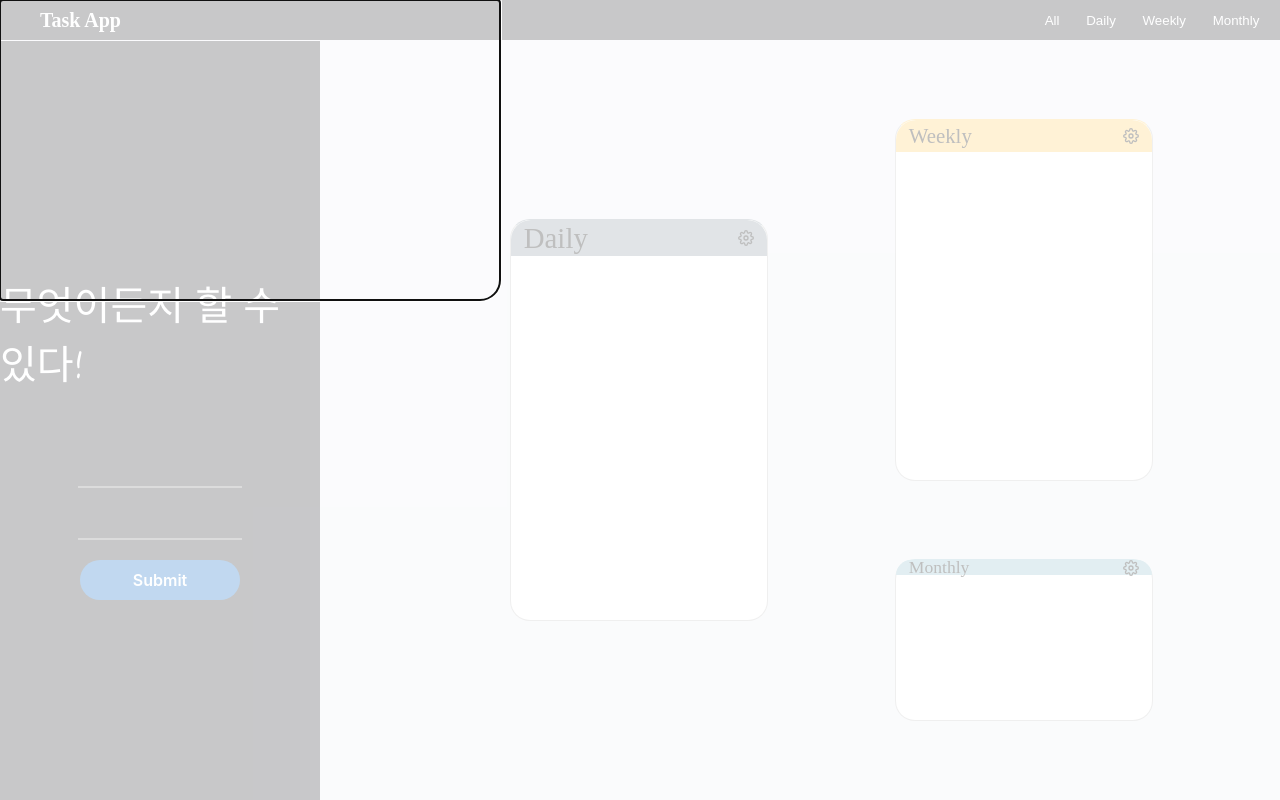
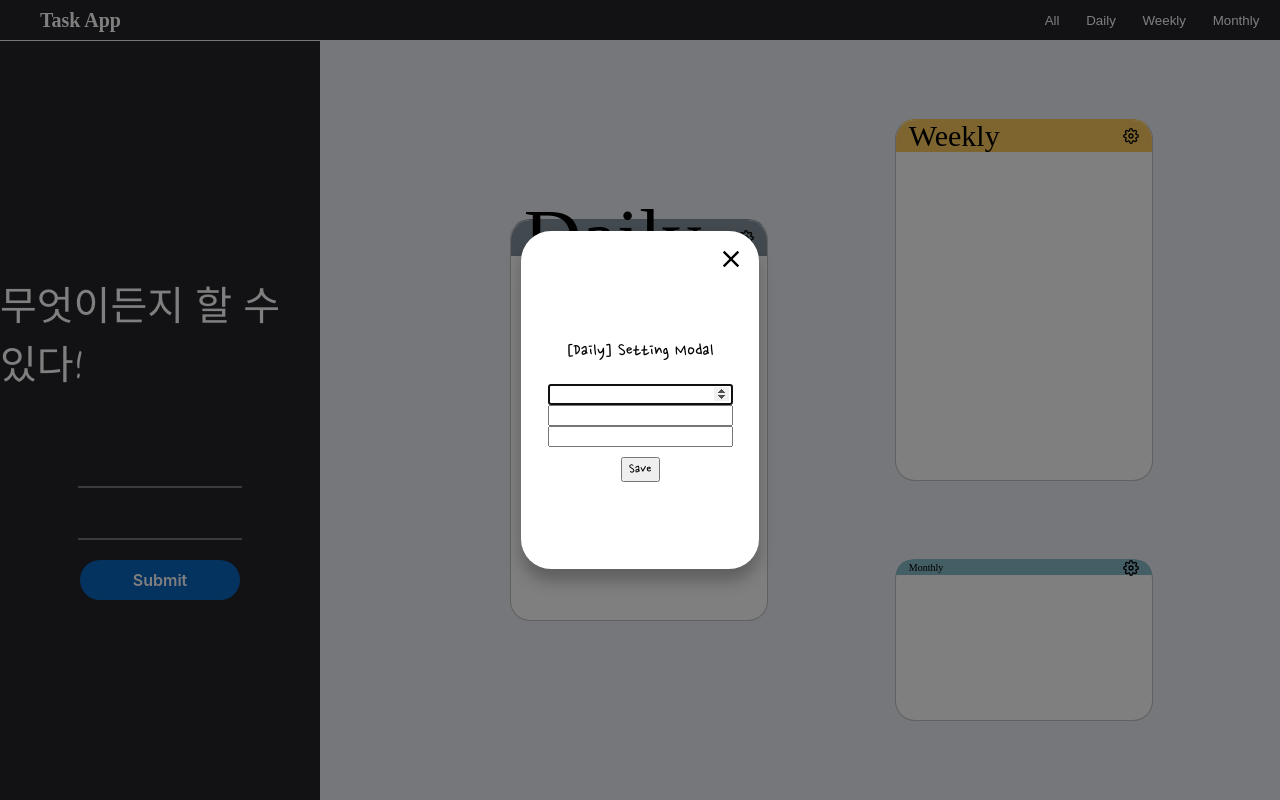
Before and after one commit to juhyoungRyu/Task-App-2204, a React (Create React App) app: page / in a window 1280 px wide. Both pictures are taken after a click on the icon 746 px from the left and 238 px from the top of the page. Built offline with nearby package versions, Linux system fonts and the light colour scheme; a web font is replaced by a local one.

Commit message:
각 Task별 크기 조절 가능

```diff
--- a/package.json
+++ b/package.json
@@ -10,6 +10,7 @@
     "react-dom": "^18.1.0",
     "react-icons": "^4.3.1",
     "react-modal": "^3.15.1",
+    "react-responsive-modal": "^6.2.0",
     "react-scripts": "5.0.1",
     "web-vitals": "^2.1.0"
   },
--- a/src/components/Main.css
+++ b/src/components/Main.css
@@ -116,16 +116,3 @@
   font-weight: 100;
   font-family: "Nanum Pen Script", cursive;
 }
-
-.modal {
-  width: 500px;
-  height: 300px;
-  border-top-left-radius: 0px;
-  border-top-right-radius: 0px;
-  border-bottom-left-radius: 0px;
-  border-bottom-right-radius: 20px;
-  border: 0px transparent solid;
-  display: flex;
-  justify-content: center;
-  align-items: center;
-}
--- a/src/components/Main.jsx
+++ b/src/components/Main.jsx
@@ -1,7 +1,6 @@
 import React, { useState, useEffect } from "react";
 import "./Main.css";
 import { Task } from "./Task";
-import Modal from "react-modal";
 
 export const Main = (props) => {
   const DAY = "@DAY";
@@ -56,11 +55,6 @@ export const Main = (props) => {
       }
     }
   });
-
-  const [modalOpen, setModalOpen] = useState(false);
-
-  const openModal = () => setModalOpen(true);
-  const closeModal = () => setModalOpen(false);
 
   useEffect(() => {
     window.localStorage.setItem(DAY, JSON.stringify(dailyTask));
@@ -118,16 +112,8 @@ export const Main = (props) => {
     return range[type]();
   };
 
-  Modal.setAppElement("#root");
-
   return (
     <div className="Main" id="main">
-      <Modal
-        className="modal"
-        isOpen={modalOpen}
-        onRequestClose={closeModal}
-        contentLabel={`${props.type} Task Setting`}
-      ></Modal>
       <section className="main-menu">
         <h2 className="menuTitle">무엇이든지 할 수 있다!</h2>
         <input
@@ -168,7 +154,6 @@ export const Main = (props) => {
           task={dailyTask}
           taskSet={setDailyTask}
           type={"Daily"}
-          openModal={openModal}
         />
       </section>
       <section className="all-other">
@@ -183,7 +168,6 @@ export const Main = (props) => {
           task={weeklyTask}
           taskSet={setWeeklyTask}
           type={"Weekly"}
-          openModal={openModal}
         />
         <Task
           color={"rgb(138 189 203)"}
@@ -196,7 +180,6 @@ export const Main = (props) => {
           task={monthlyTask}
           taskSet={setMonthlyTask}
           type={"Monthly"}
-          openModal={openModal}
         />
       </section>
     </div>
--- a/src/components/Task.css
+++ b/src/components/Task.css
@@ -41,3 +41,29 @@
 .settingBtn {
   margin-right: 5%;
 }
+
+.modal {
+  display: flex;
+  justify-content: center;
+  align-items: center;
+  flex-direction: column;
+  width: 200px;
+  height: 300px;
+}
+
+.react-responsive-modal-modal {
+  border-radius: 30px;
+}
+
+.exp {
+  font-weight: 100;
+  font-family: "Nanum Pen Script", cursive;
+  font-size: 20px;
+}
+
+.saveIpt {
+  font-weight: 100;
+  font-family: "Nanum Pen Script", cursive;
+  font-size: 15px;
+  margin-top: 10px;
+}
--- a/src/components/Task.jsx
+++ b/src/components/Task.jsx
@@ -1,8 +1,32 @@
 import React, { useState } from "react";
 import "./Task.css";
 import { FiSettings } from "react-icons/fi";
+import "react-responsive-modal/styles.css";
+import { Modal } from "react-responsive-modal";
 
 export const Task = (props) => {
+  const [open, setOpen] = useState(false);
+
+  const openModal = () => {
+    setOpen(true);
+  };
+
+  const closeModal = () => {
+    setOpen(false);
+  };
+
+  const onWidthChange = (e) => {
+    props.setWidth(e.target.value);
+  };
+
+  const onHeightChange = (e) => {
+    props.setHeight(e.target.value);
+  };
+
+  const onTitleChange = (e) => {
+    props.setTSize(e.target.value);
+  };
+
   return (
     <div
       className="Task"
@@ -12,17 +36,30 @@ export const Task = (props) => {
         height: props.height + "vh",
       }}
     >
+      <Modal open={open} onClose={closeModal} center>
+        <div className="modal">
+          <p className="exp">[{props.type}] Setting Modal</p>
+          <input type={"number"} onChange={onWidthChange} />
+          <input type={"number"} onChange={onHeightChange} />
+          <input type={"number"} onChange={onTitleChange} />
+          <section>
+            <input
+              className="saveIpt"
+              value={"Save"}
+              type={"submit"}
+              onClick={closeModal}
+            />
+          </section>
+        </div>
+      </Modal>
       <div className="nav" style={{ backgroundColor: props.color }}>
-        <p
-          className="typeName"
-          style={{ fontSize: 100 + props.titleSize + "%" }}
-        >
+        <p className="typeName" style={{ fontSize: props.titleSize + "px" }}>
           {props.type}
         </p>
         <FiSettings
           className="settingBtn"
           color={"black"}
-          onClick={props.openModal}
+          onClick={openModal}
         />
       </div>
       {props.task.map((value, key) => (
```
Also changed, not shown: 1 other file (tests, documents, lock files or other folders).
